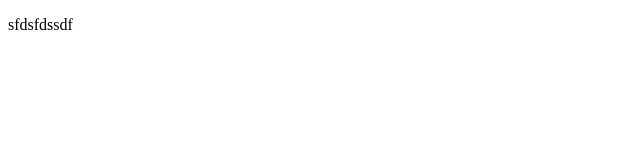
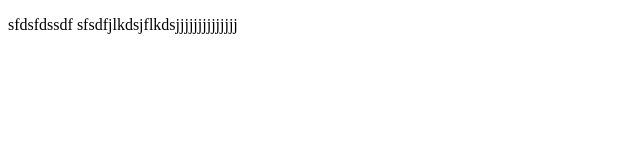
Before and after one commit to Pirat123/Test, a plain HTML site: page index.html in a window 1280 px wide. Shown: the whole page, without its empty margins (0-640 px from the left). Drawn offline with Linux system fonts and the light colour scheme.

Commit message:
Komit z GH
testuju, jak to funguje přímo na GH

```diff
--- a/index.html
+++ b/index.html
@@ -8,7 +8,7 @@
 </head>
 <body>
     <div>
-        <p>sfdsfdssdf</p>
+        <p>sfdsfdssdf sfsdfjlkdsjflkdsjjjjjjjjjjjjjj</p>
     </div>
 </body>
 </html>
```
